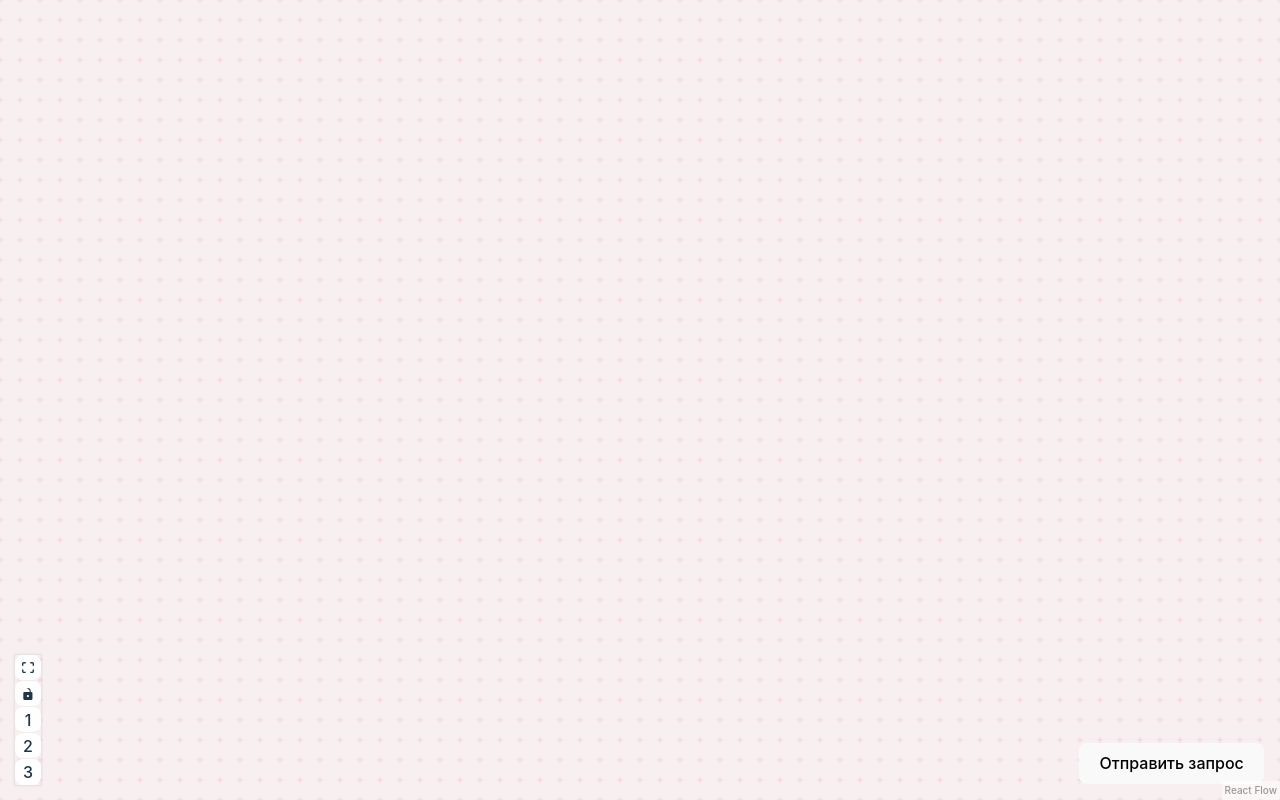
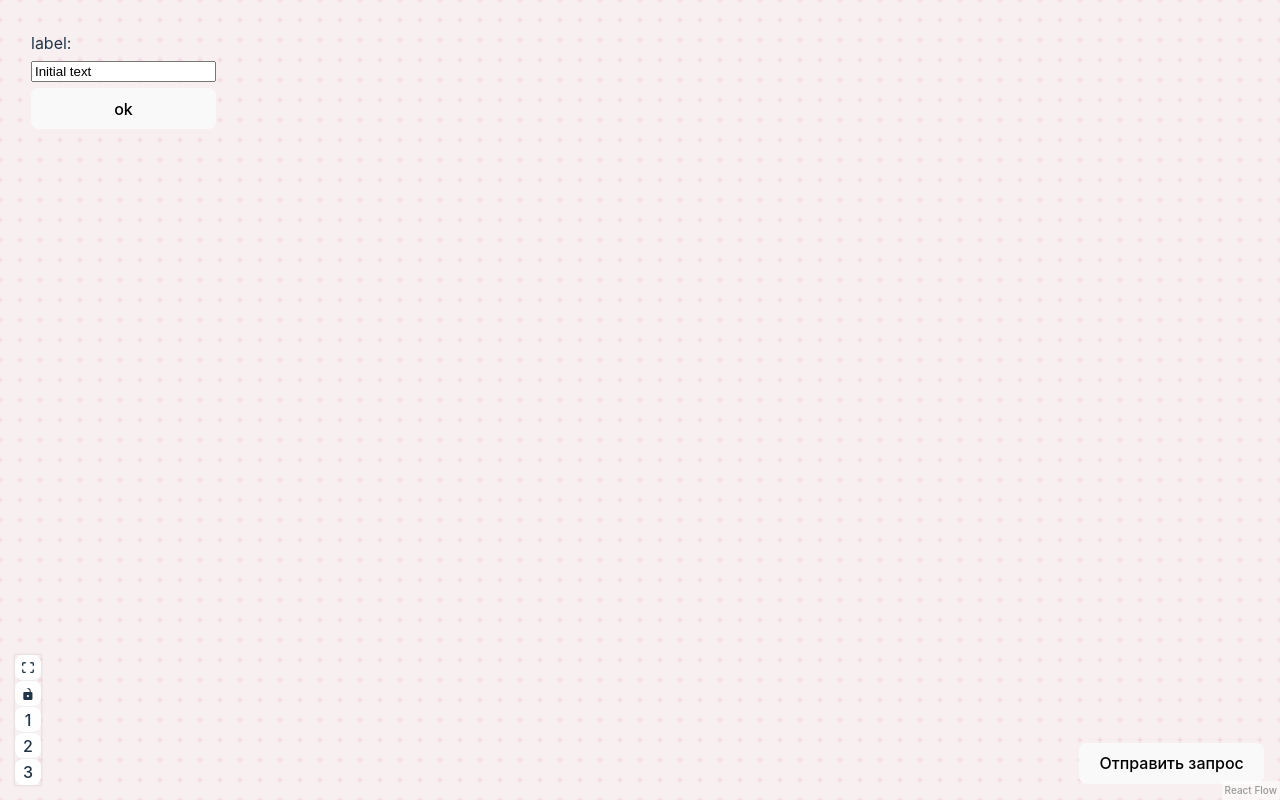
Before and after one commit to sovakrya/map-test-task, a React (Vite) app: page / in a window 1280 px wide. Built offline with nearby package versions, Linux system fonts and the light colour scheme.

Commit message:
added changeNodeName

```diff
--- a/src/App.tsx
+++ b/src/App.tsx
@@ -1,20 +1,22 @@
 import {
-  ReactFlow,
   Background,
   BackgroundVariant,
+  Connection,
   ControlButton,
   Controls,
+  Panel,
+  ReactFlow,
   addEdge,
+  useEdgesState,
+  useNodesState,
   type Edge,
   type Node,
-  applyNodeChanges,
-  applyEdgeChanges,
 } from "@xyflow/react";
 import { useCallback, useState } from "react";
 
 import "@xyflow/react/dist/style.css";
+import styled from "styled-components";
 import CustomNode from "./components/CustomNode";
-import styled from "styled-components";
 
 const MainBox = styled.div`
   display: flex;
@@ -31,20 +33,12 @@ const nodeTypes = {
 let posY = 0;
 let posX = 0;
 function App() {
-  const [nodes, setNodes] = useState<Node[]>([]);
-  const [edges, setEdges] = useState<Edge[]>([]);
-
-  const onNodeChange = useCallback(
-    (changes) => setNodes((nds) => applyNodeChanges(changes, nds)),
-    [setNodes]
-  );
-  const onEdgesChange = useCallback(
-    (changes) => setEdges((edgs) => applyEdgeChanges(changes, edgs)),
-    [setEdges]
-  );
+  const [nodes, setNodes, onNodeChange] = useNodesState<Node>([]);
+  const [edges, setEdges, onEdgesChange] = useEdgesState<Edge>([]);
+  const [nodeName, setNodeName] = useState("Initial text");
 
   const onConnect = useCallback(
-    (connection) => setEdges((eds) => addEdge(connection, eds)),
+    (connection: Connection) => setEdges((eds) => addEdge(connection, eds)),
     [setEdges]
   );
 
@@ -74,7 +68,7 @@ function App() {
         {
           id: String(Math.random()),
           position: { x: posX, y: posY },
-          data: { label: "Initial text" },
+          data: { label: nodeName },
           type: "default",
         },
       ];
@@ -91,11 +85,32 @@ function App() {
         {
           id: String(Math.random()),
           position: { x: posX, y: posY },
-          data: { label: "Initial text" },
+          data: { label: nodeName },
           type: "input",
         },
       ];
     });
+  }
+
+  function changeNodeName() {
+    setNodes((nds) => {
+      const newNodes = nds.map((node) => {
+        if (node.selected) {
+          return {
+            ...node,
+            data: {
+              ...node.data,
+              label: nodeName,
+            },
+          };
+        }
+        return node;
+      });
+
+      return newNodes;
+    });
+
+    setNodeName("");
   }
 
   return (
@@ -115,7 +130,25 @@ function App() {
           <ControlButton onClick={addDefaultNode}>2</ControlButton>
           <ControlButton onClick={addInputNode}>3</ControlButton>
         </Controls>
-
+        <Panel>
+          <div
+            style={{
+              display: "flex",
+              flexDirection: "column",
+              paddingTop: 16,
+              paddingLeft: 16,
+              gap: 6,
+            }}
+          >
+            <span>label:</span>
+            <input
+              type="text"
+              onChange={(e) => setNodeName(e.target.value)}
+              value={nodeName}
+            />
+            <button onClick={changeNodeName}>ok</button>
+          </div>
+        </Panel>
         <div
           style={{
             display: "flex",
```
